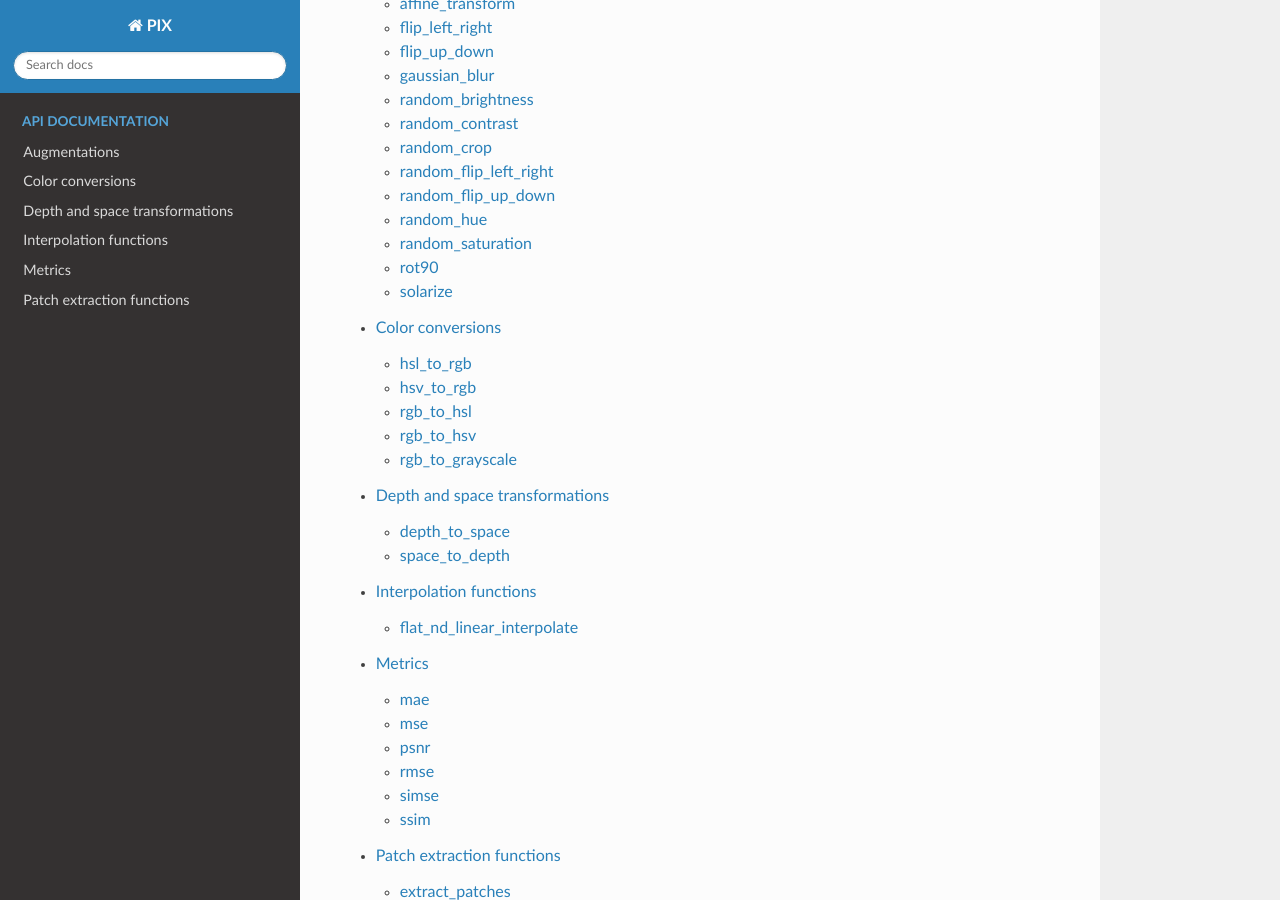
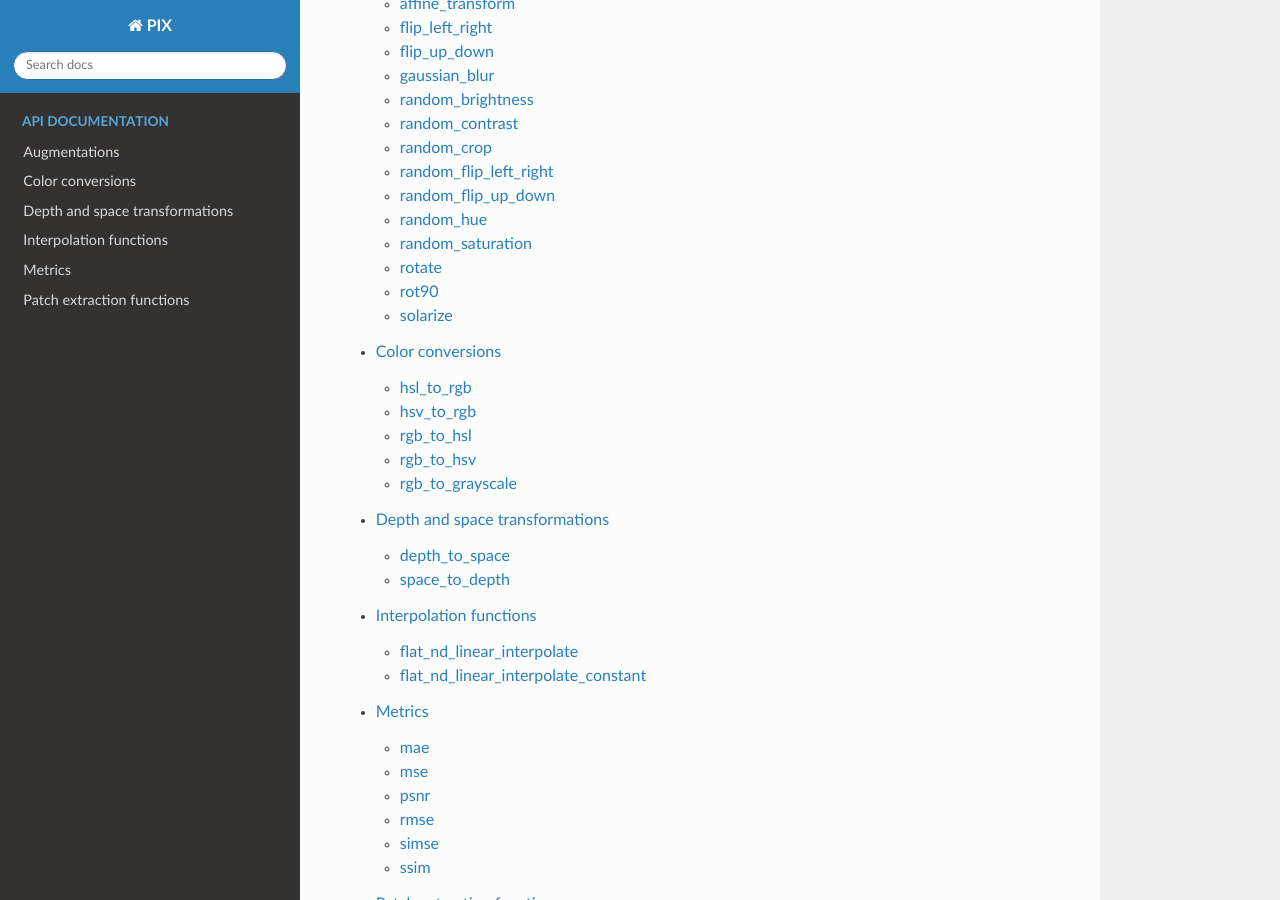
Before and after one commit to google-deepmind/dm_pix, a Sphinx documentation site: the page built from docs/index.rst, in a window 1280 px wide and 900 px high, scrolled down 984 px. Built offline with Sphinx 7.4.7 and the Read the Docs theme 2.0.0, drawn with Linux system fonts in a browser that asks for light colours; formulas are drawn with MathJax 3.

Commit message:
Exposed interpolation with constant value and rotation by arbitrary angles when importing dm-pix.
PiperOrigin-RevId: 469205239

```diff
--- a/dm_pix/__init__.py
+++ b/dm_pix/__init__.py
@@ -39,6 +39,7 @@ random_flip_left_right = augment.random_flip_left_right
 random_flip_up_down = augment.random_flip_up_down
 random_hue = augment.random_hue
 random_saturation = augment.random_saturation
+rotate = augment.rotate
 rot90 = augment.rot90
 solarize = augment.solarize
 
@@ -55,6 +56,8 @@ space_to_depth = depth_and_space.space_to_depth
 
 # Interpolation functions.
 flat_nd_linear_interpolate = interpolation.flat_nd_linear_interpolate
+flat_nd_linear_interpolate_constant = (
+    interpolation.flat_nd_linear_interpolate_constant)
 
 # Metrics.
 mae = metrics.mae
@@ -79,6 +82,7 @@ __all__ = (
     "depth_to_space",
     "extract_patches",
     "flat_nd_linear_interpolate",
+    "flat_nd_linear_interpolate_constant",
     "flip_left_right",
     "flip_up_down",
     "gaussian_blur",
@@ -94,6 +98,7 @@ __all__ = (
     "random_flip_up_down",
     "random_hue",
     "random_saturation",
+    "rotate",
     "rgb_to_hsl",
     "rgb_to_hsv",
     "rgb_to_grayscale",
--- a/docs/api.rst
+++ b/docs/api.rst
@@ -21,6 +21,7 @@ Augmentations
     random_flip_up_down
     random_hue
     random_saturation
+    rotate
     rot90
     solarize
 
@@ -104,6 +105,11 @@ random_saturation
 
 .. autofunction:: random_saturation
 
+rotate
+~~~~~~
+
+.. autofunction:: rotate
+
 rot90
 ~~~~~
 
@@ -180,11 +186,17 @@ Interpolation functions
 
 .. autosummary::
     flat_nd_linear_interpolate
+    flat_nd_linear_interpolate_constant
 
 flat_nd_linear_interpolate
 ~~~~~~~~~~~~~~~~~~~~~~~~~~
 
 .. autofunction:: flat_nd_linear_interpolate
+
+flat_nd_linear_interpolate_constant
+~~~~~~~~~~~~~~~~~~~~~~~~~~~~~~~~~~~
+
+.. autofunction:: flat_nd_linear_interpolate_constant
 
 
 Metrics
```
